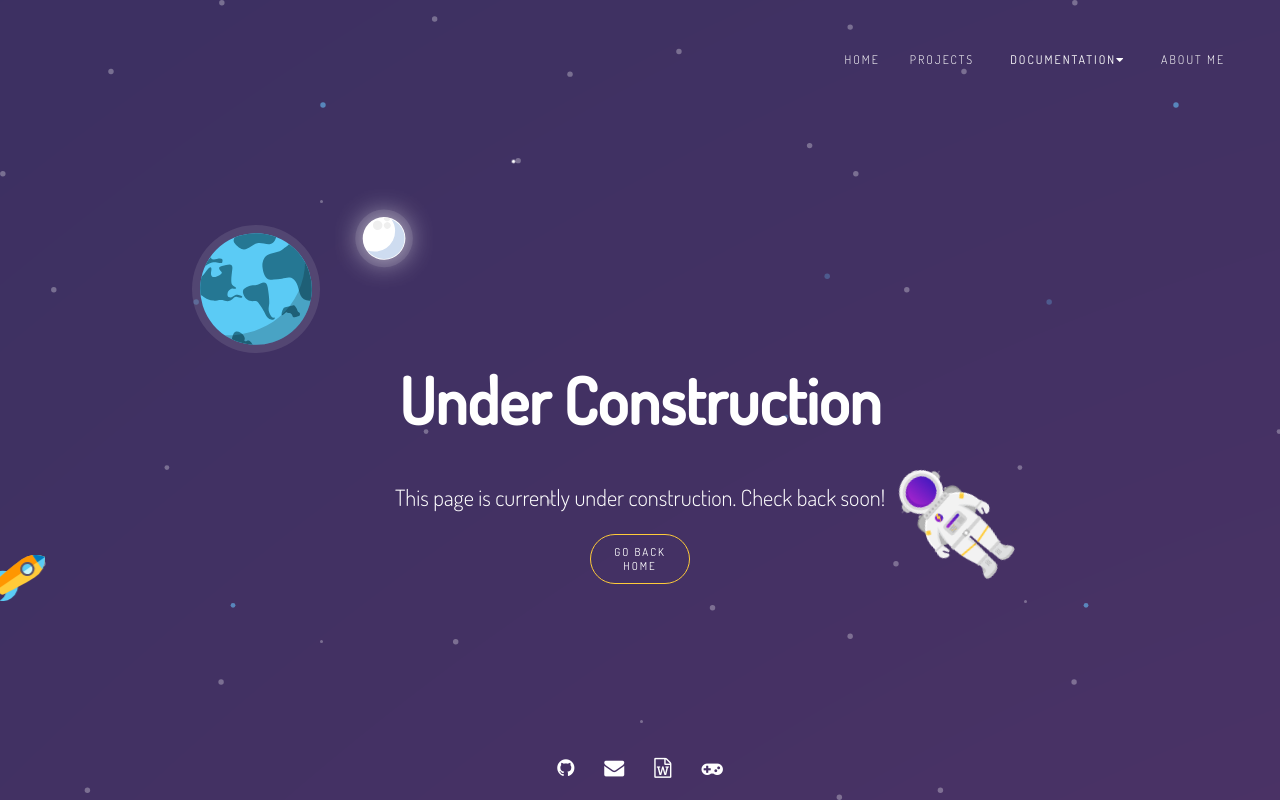
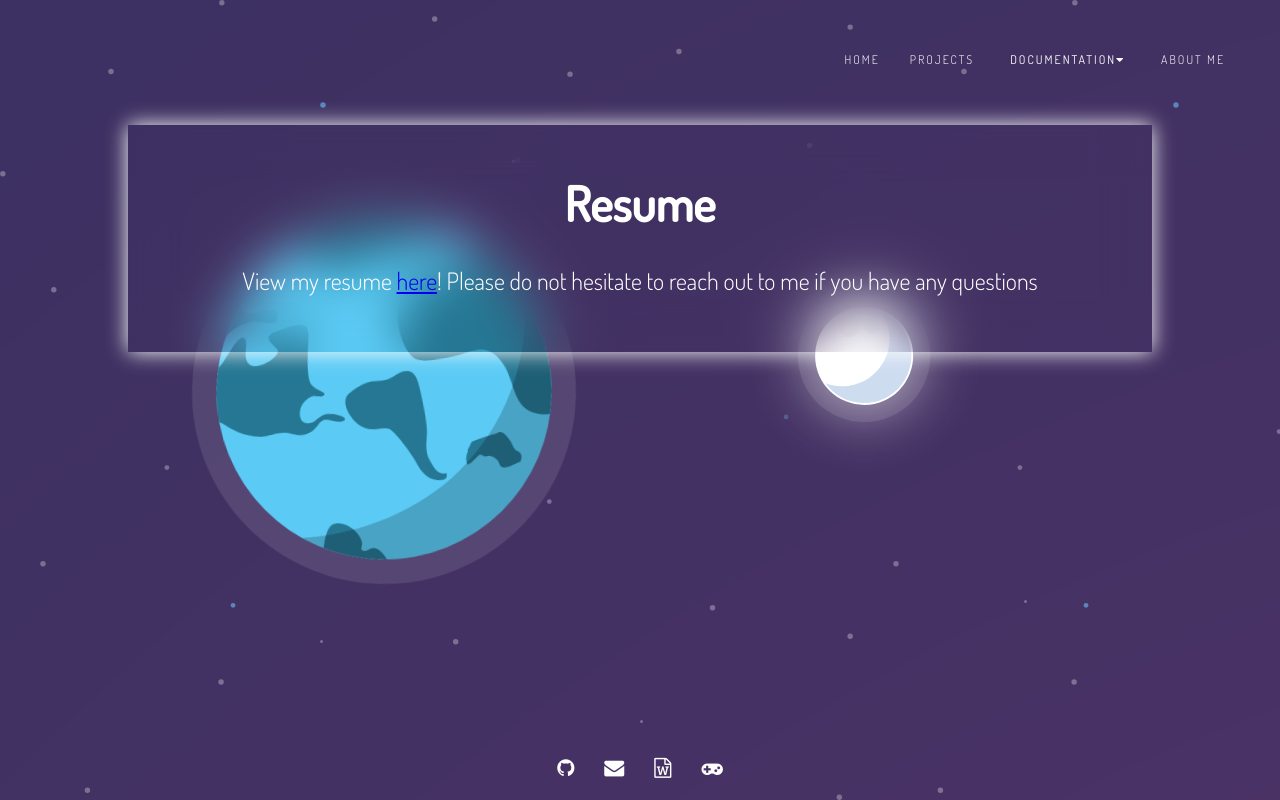
Before and after one commit to Mikecerc/Portfolio-2, a Nuxt app: page /resume in a window 1280 px wide. Built offline with nearby package versions, Linux system fonts and the light colour scheme.

Commit message:
resume + contact

```diff
--- a/pages/contact.vue
+++ b/pages/contact.vue
@@ -1,8 +1,7 @@
 <template>
-    <div><ViewsConstruction /></div>
+    <div>
+      <div class="card">Please feel free to contact me at michael@mikecerc.com with any questions or professional inquiries.</div>
+    </div>
 </template>
 <script setup>
-definePageMeta({
-  layout: 'construction'
-})
 </script>
--- a/pages/resume.vue
+++ b/pages/resume.vue
@@ -1,8 +1,10 @@
 <template>
-    <div><ViewsConstruction /></div>
+    <div>
+      <div class="card">
+        <h1>Resume</h1>
+        <p>View my resume <a href="/documents/resume-websiteVersion.pdf">here</a>! Please do not hesitate to reach out to me if you have any questions</p>
+      </div>
+    </div>
 </template>
 <script setup>
-definePageMeta({
-  layout: 'construction'
-})
 </script>
```
Also changed, not shown: 1 other file (tests, documents, lock files or other folders).
